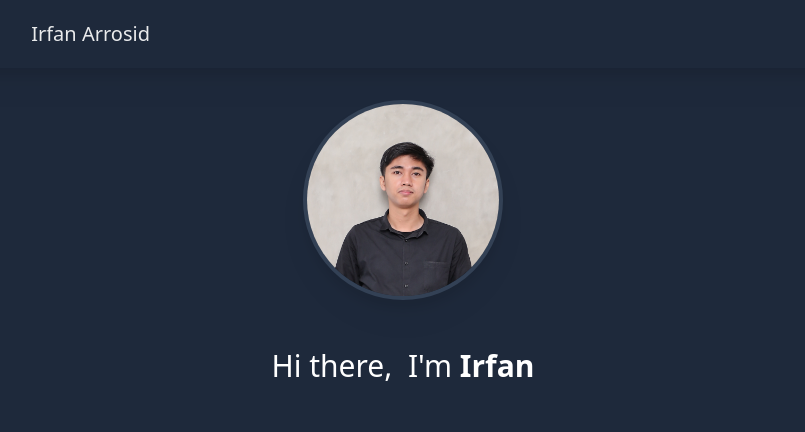
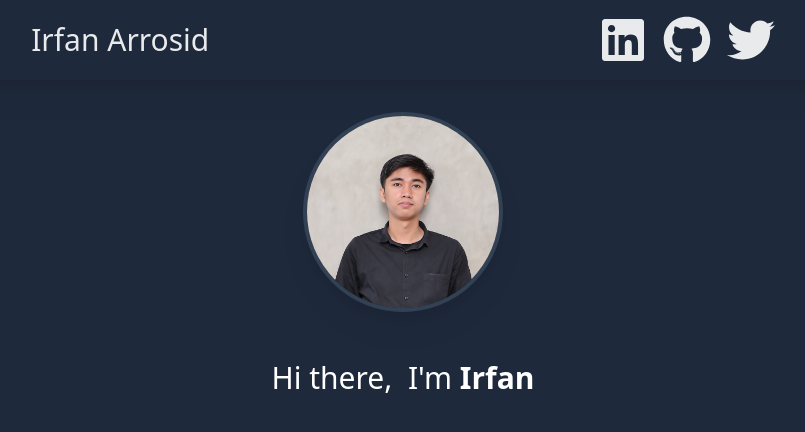
Before and after one commit to irfan-arrosid/NextApp-mini-projects, a Next.js app in the folder simple-blog-app/: page / in a window 1280 px wide. Shown: the top 432 px of the page, without its empty margins (237-1042 px from the left). Built offline with nearby package versions, Linux system fonts and the light colour scheme.

Commit message:
Creating social media icons to the navbar component

```diff
--- a/simple-blog-app/app/components/navbar.tsx
+++ b/simple-blog-app/app/components/navbar.tsx
@@ -1,11 +1,25 @@
 // import React from 'react'
 import Link from 'next/link'
+import { FaTwitter, FaGithub, FaLinkedin } from 'react-icons/fa'
 
 export default function Navbar() {
   return (
     <nav className='bg-slate-800 p-4 sticky top-0 drop-shadow-xl z-10'>
         <div className='prose prose-xl mx-auto flex justify-between flex-col sm:flex-row'>
+          <h1 className='text-3xl font-bold text-white grid place-content-center mb-2 md:mb-0'>
             <Link href='/' className='text-white/90 no-underline hover:text-white'>Irfan Arrosid</Link>
+          </h1>
+          <div className='flex flex-row justify-center sm:justify-evenly align-middle gap-4 text-white text-4xl lg:text-5xl'>
+              <Link className='text-white/90 hover:text-white' href='https://www.linkedin.com/in/atdjli-irfan-arrosid-6a8467191/'>
+                  <FaLinkedin />
+              </Link>
+              <Link className='text-white/90 hover:text-white' href='https://github.com/irfan-arrosid'>
+                  <FaGithub />
+              </Link>
+              <Link className='text-white/90 hover:text-white' href='https://twitter.com/irfan_arrosid'>
+                  <FaTwitter />
+              </Link>
+          </div>
         </div>
     </nav>
   )
--- a/simple-blog-app/package.json
+++ b/simple-blog-app/package.json
@@ -19,6 +19,7 @@
     "postcss": "8.4.21",
     "react": "18.2.0",
     "react-dom": "18.2.0",
+    "react-icons": "^4.8.0",
     "tailwindcss": "3.3.1",
     "typescript": "5.0.4"
   },
```
Also changed, not shown: 1 other file (tests, documents, lock files or other folders).
